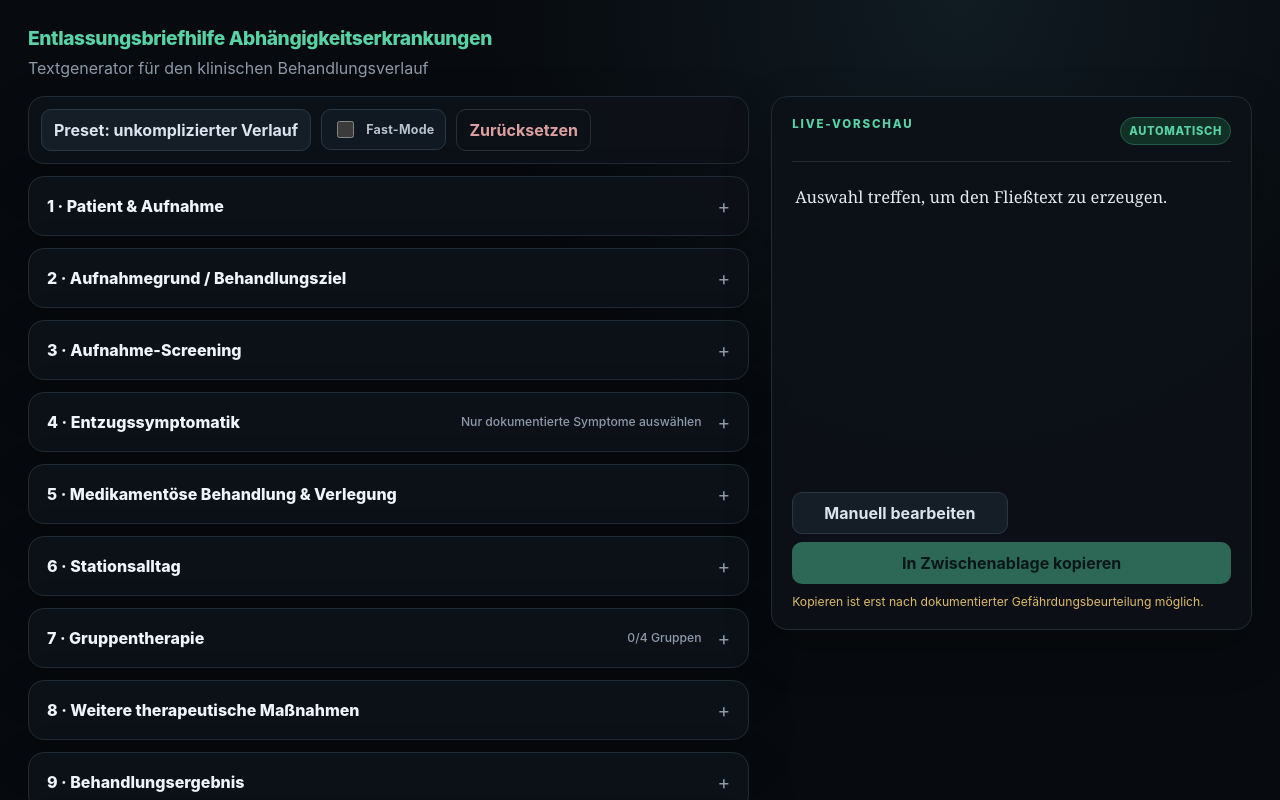
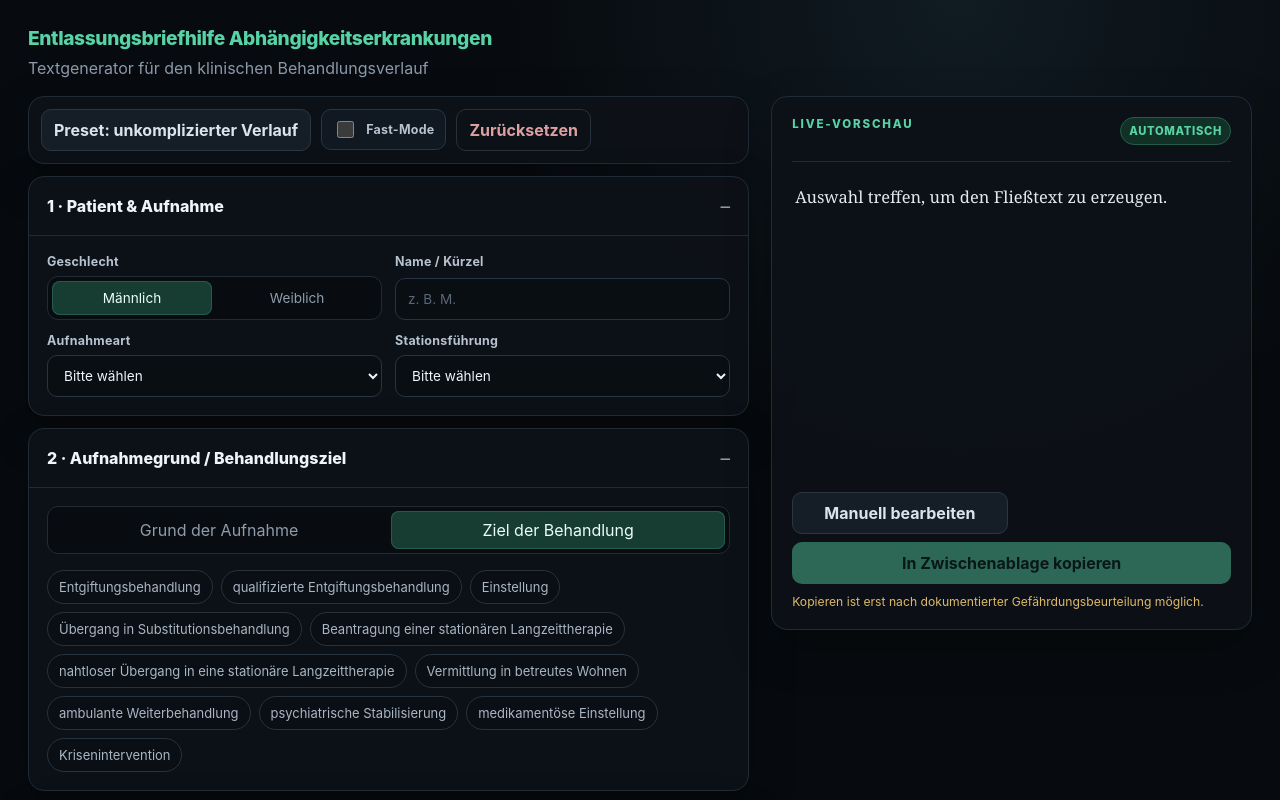
Before and after one commit to gentianlb/eb_sucht, a React (Vite) app: page / in a window 1280 px wide. Shown: the top 800 px of the page. Built offline with nearby package versions, Linux system fonts and the light colour scheme.

Commit message:
Fix controlled accordion state for fast mode

```diff
--- a/src/App.tsx
+++ b/src/App.tsx
@@ -56,13 +56,20 @@ function Section({
   activeSection: string | null;
   onOpen: (id: string) => void;
 }) {
+  const [localOpen, setLocalOpen] = useState(defaultOpen);
+  const isOpen = fastMode ? activeSection === id : localOpen;
+
   return (
     <details
       className="section"
-      open={fastMode ? activeSection === id : undefined}
-      defaultOpen={fastMode ? undefined : defaultOpen}
+      open={isOpen}
       onToggle={(event) => {
-        if (fastMode && event.currentTarget.open) onOpen(id);
+        const nextOpen = event.currentTarget.open;
+        if (fastMode) {
+          if (nextOpen) onOpen(id);
+        } else {
+          setLocalOpen(nextOpen);
+        }
       }}
     >
       <summary>
```
